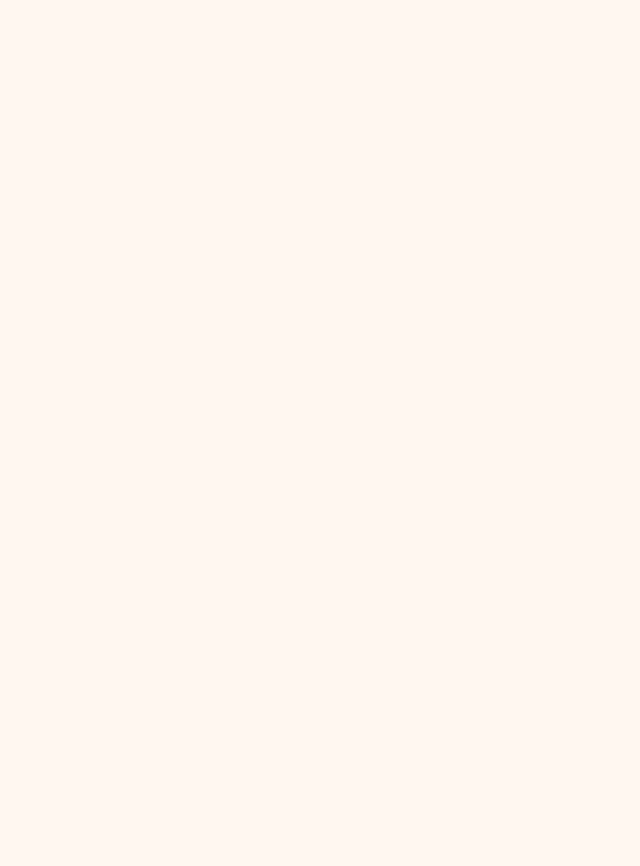
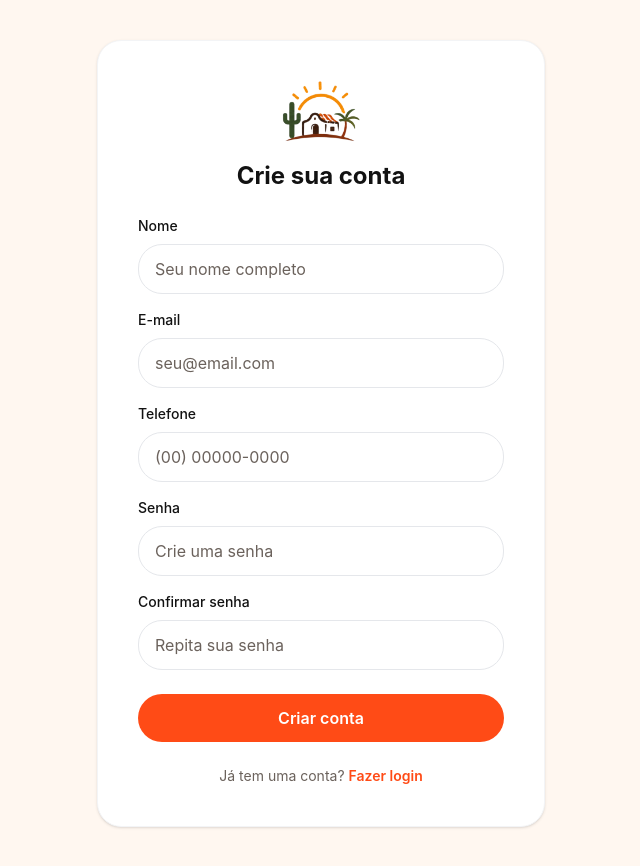
Before and after one commit to vitorl1maa/raizes-do-nordeste, a React (Vite) app: page /register in a window 1280 px wide. Before the commit this address had no page. Shown: the whole page, without its empty margins (319-959 px from the left). Before the commit the page ends 800 px from the top, so only its background shows below. Built offline with nearby package versions, Linux system fonts and the light colour scheme.

Commit message:
feat: implement user authentication system with login/registration pages and persistent session store

```diff
--- a/src/App.tsx
+++ b/src/App.tsx
@@ -1,12 +1,16 @@
 import React from 'react';
 import { BrowserRouter, Routes, Route, Navigate } from 'react-router-dom';
 import { MenuPage } from './components/pages/MenuPage';
+import { LoginPage } from './components/pages/LoginPage';
+import { RegisterPage } from './components/pages/RegisterPage';
 
 function App() {
   return (
     <BrowserRouter>
       <Routes>
         <Route path="/cardapio" element={<MenuPage />} />
+        <Route path="/login" element={<LoginPage />} />
+        <Route path="/register" element={<RegisterPage />} />
         <Route path="/" element={<Navigate to="/cardapio" replace />} />
       </Routes>
     </BrowserRouter>
--- a/src/components/atoms/Button.tsx
+++ b/src/components/atoms/Button.tsx
@@ -14,7 +14,7 @@ export const Button: React.FC<ButtonProps> = ({
   className = '',
   ...props
 }) => {
-  const baseStyles = 'inline-flex items-center justify-center font-semibold rounded-full transition-colors focus:outline-none focus:ring-2 focus:ring-primary focus:ring-offset-2';
+  const baseStyles = 'inline-flex items-center justify-center font-semibold rounded-full transition-colors focus:outline-none focus:ring-2 focus:ring-primary focus:ring-offset-2 cursor-pointer';
 
   const variants = {
     primary: 'bg-primary text-bg-surface hover:bg-primary-dark',
--- a/src/components/organisms/Header.tsx
+++ b/src/components/organisms/Header.tsx
@@ -1,12 +1,15 @@
 import React from 'react';
-import { Sun, User, ShoppingBag } from 'lucide-react';
+import { User, ShoppingBag, LogOut } from 'lucide-react';
 import logo from "../../assets/images/logo-pequeno.png"
+import { useAuthStore } from '../../store/authStore';
 
 interface HeaderProps {
   cartTotal?: number;
 }
 
 export const Header: React.FC<HeaderProps> = ({ cartTotal = 0 }) => {
+  const { isAuthenticated, user, logout } = useAuthStore();
+
   const formattedTotal = new Intl.NumberFormat('pt-BR', {
     style: 'currency',
     currency: 'BRL'
@@ -25,9 +28,18 @@ export const Header: React.FC<HeaderProps> = ({ cartTotal = 0 }) => {
       </nav>
 
       <div className="flex items-center gap-4">
-        <button className="p-2 text-text-primary hover:bg-gray-100 rounded-full transition-colors" aria-label="Perfil">
-          <User size={24} />
-        </button>
+        {isAuthenticated ? (
+          <div className="flex items-center gap-2 mr-2">
+            <span className="text-text-primary font-bold text-lg hidden md:inline-block">Olá, {user?.name.split(' ')[0]}</span>
+            <button onClick={logout} className="p-2 text-text-secondary hover:text-error hover:bg-red-50 rounded-full transition-colors cursor-pointer" aria-label="Sair">
+              <LogOut size={20} />
+            </button>
+          </div>
+        ) : (
+          <button className="p-2 text-text-primary hover:bg-gray-100 rounded-full transition-colors" aria-label="Perfil">
+            <User size={24} />
+          </button>
+        )}
         <button className="flex items-center gap-2 px-4 py-2 bg-bg-surface border border-gray-200 rounded-full hover:bg-gray-50 transition-colors" aria-label="Carrinho">
           <ShoppingBag className="text-primary" size={20} />
           <span className="font-bold text-text-primary">{formattedTotal}</span>
--- /dev/null
+++ b/src/components/pages/LoginPage.tsx
@@ -0,0 +1,78 @@
+import React, { useState } from 'react';
+import { useNavigate, Link, useLocation } from 'react-router-dom';
+import { useAuthStore } from '../../store/authStore';
+import { Input } from '../atoms/Input';
+import { Button } from '../atoms/Button';
+import logo from '../../assets/images/logo-pequeno.png';
+import { authenticateMockUser } from '../../mocks/auth';
+
+export const LoginPage: React.FC = () => {
+  const [email, setEmail] = useState('');
+  const [password, setPassword] = useState('');
+  const [error, setError] = useState('');
+
+  const login = useAuthStore(state => state.login);
+  const navigate = useNavigate();
+  const location = useLocation();
+
+  const handleSubmit = (e: React.FormEvent) => {
+    e.preventDefault();
+    setError('');
+
+    if (email && password) {
+      const result = authenticateMockUser(email, password);
+
+      if (result.success && result.user) {
+        login(result.user.name, result.user.email);
+        const from = location.state?.from || '/cardapio';
+        navigate(from, { replace: true });
+      } else {
+        setError(result.error || "Erro ao fazer login.");
+      }
+    }
+  };
+
+  return (
+    <div className="min-h-screen bg-bg-base flex items-center justify-center p-4 text-left">
+      <div className="bg-white p-10 rounded-[24px] shadow-sm border border-gray-100 w-full max-w-md flex flex-col gap-6">
+        <div className="flex flex-col items-center gap-4">
+          <img src={logo} alt="Raízes" className="w-20" />
+          <h1 className="text-2xl font-bold text-text-primary">Bem-vindo de volta</h1>
+        </div>
+
+        {error && (
+          <div className="p-4 bg-red-50 text-error rounded-xl text-sm font-medium">
+            {error}
+          </div>
+        )}
+
+        <form onSubmit={handleSubmit} className="flex flex-col gap-4">
+          <Input
+            label="E-mail"
+            type="email"
+            required
+            value={email}
+            onChange={e => setEmail(e.target.value)}
+            placeholder="seu@email.com"
+          />
+          <Input
+            label="Senha"
+            type="password"
+            required
+            value={password}
+            onChange={e => setPassword(e.target.value)}
+            placeholder="Sua senha"
+          />
+
+          <Button type="submit" fullWidth className="mt-2">
+            Entrar
+          </Button>
+        </form>
+
+        <p className="text-center text-text-secondary text-sm">
+          Não tem uma conta? <Link to="/register" state={{ from: location.state?.from }} className="text-primary font-semibold hover:underline">Registre-se</Link>
+        </p>
+      </div>
+    </div>
+  );
+};
--- a/src/components/pages/MenuPage.tsx
+++ b/src/components/pages/MenuPage.tsx
@@ -1,4 +1,5 @@
 import React, { useState } from 'react';
+import { useNavigate } from 'react-router-dom';
 import { Header } from '../organisms/Header';
 import { SearchInput } from '../molecules/SearchInput';
 import { ProductGrid } from '../organisms/ProductGrid';
@@ -6,13 +7,16 @@ import { CartSummary } from '../organisms/CartSummary';
 import { SlidersHorizontal } from 'lucide-react';
 import { CATEGORIES, MOCK_PRODUCTS } from '../../mocks';
 import { useCartStore } from '../../store/cartStore';
+import { useAuthStore } from '../../store/authStore';
 
 export const MenuPage: React.FC = () => {
   const [activeCategory, setActiveCategory] = useState("Todos");
   const [searchQuery, setSearchQuery] = useState("");
 
-  // Connect to Zustand Cart Store
+  // Hooks
+  const navigate = useNavigate();
   const { items: cartItems, addItem, updateQuantity, getCartTotal } = useCartStore();
+  const { isAuthenticated } = useAuthStore();
 
   // Select the appropriate array directly from the MOCK_PRODUCTS object
   const currentCategoryProducts = (MOCK_PRODUCTS as Record<string, any[]>)[activeCategory] || MOCK_PRODUCTS["Todos"];
@@ -31,7 +35,7 @@ export const MenuPage: React.FC = () => {
     const product = MOCK_PRODUCTS["Todos"].find(p => p.id === id);
     if (product) {
       addItem({
-        id: product.id,
+        id: product.id as string | number,
         name: product.title,
         price: product.price
       });
@@ -42,6 +46,16 @@ export const MenuPage: React.FC = () => {
     const cartItem = cartItems.find(item => item.id === id);
     if (cartItem) {
       updateQuantity(id, cartItem.quantity - 1);
+    }
+  };
+
+  const handleCheckout = () => {
+    if (!isAuthenticated) {
+      // Not logged in, redirect to login
+      navigate('/login', { state: { from: '/cardapio' } });
+    } else {
+      // Logged in, normally would go to checkout page
+      alert("Sucesso! Você está logado e o pedido está sendo preparado!");
     }
   };
 
@@ -99,7 +113,7 @@ export const MenuPage: React.FC = () => {
 
         {/* Right Column - Cart Summary */}
         <div className="hidden lg:block w-[360px]">
-          <CartSummary items={cartItems} />
+          <CartSummary items={cartItems} onCheckout={handleCheckout} />
         </div>
       </main>
     </div>
--- /dev/null
+++ b/src/components/pages/RegisterPage.tsx
@@ -0,0 +1,111 @@
+import React, { useState } from 'react';
+import { useNavigate, Link, useLocation } from 'react-router-dom';
+import { useAuthStore } from '../../store/authStore';
+import { Input } from '../atoms/Input';
+import { Button } from '../atoms/Button';
+import logo from '../../assets/images/logo-pequeno.png';
+import { registerMockUser } from '../../mocks/auth';
+
+export const RegisterPage: React.FC = () => {
+  const [name, setName] = useState('');
+  const [email, setEmail] = useState('');
+  const [phone, setPhone] = useState('');
+  const [password, setPassword] = useState('');
+  const [confirmPassword, setConfirmPassword] = useState('');
+  const [error, setError] = useState('');
+
+  const login = useAuthStore(state => state.login);
+  const navigate = useNavigate();
+  const location = useLocation();
+
+  const handleSubmit = (e: React.FormEvent) => {
+    e.preventDefault();
+    setError('');
+
+    if (password !== confirmPassword) {
+      setError("As senhas não coincidem.");
+      return;
+    }
+
+    if (name && email && password) {
+      const result = registerMockUser({ name, email, phone, password });
+
+      if (result.success) {
+        // Automatically login after successful registration
+        login(name, email);
+        const from = location.state?.from || '/cardapio';
+        navigate(from, { replace: true });
+      } else {
+        setError(result.error || "Erro ao registrar conta.");
+      }
+    }
+  };
+
+  return (
+    <div className="min-h-screen bg-bg-base flex items-center justify-center p-4 text-left py-10">
+      <div className="bg-white p-10 rounded-[24px] shadow-sm border border-gray-100 w-full max-w-md flex flex-col gap-6">
+        <div className="flex flex-col items-center gap-4">
+          <img src={logo} alt="Raízes" className="w-20" />
+          <h1 className="text-2xl font-bold text-text-primary">Crie sua conta</h1>
+        </div>
+
+        {error && (
+          <div className="p-4 bg-red-50 text-error rounded-xl text-sm font-medium">
+            {error}
+          </div>
+        )}
+
+        <form onSubmit={handleSubmit} className="flex flex-col gap-4">
+          <Input
+            label="Nome"
+            type="text"
+            required
+            value={name}
+            onChange={e => setName(e.target.value)}
+            placeholder="Seu nome completo"
+          />
+          <Input
+            label="E-mail"
+            type="email"
+            required
+            value={email}
+            onChange={e => setEmail(e.target.value)}
+            placeholder="seu@email.com"
+          />
+          <Input
+            label="Telefone"
+            type="tel"
+            required
+            value={phone}
+            onChange={e => setPhone(e.target.value)}
+            placeholder="(00) 00000-0000"
+          />
+          <Input
+            label="Senha"
+            type="password"
+            required
+            value={password}
+            onChange={e => setPassword(e.target.value)}
+            placeholder="Crie uma senha"
+          />
+          <Input
+            label="Confirmar senha"
+            type="password"
+            required
+            value={confirmPassword}
+            onChange={e => setConfirmPassword(e.target.value)}
+            placeholder="Repita sua senha"
+          />
+
+          <Button type="submit" fullWidth className="mt-2">
+            Criar conta
+          </Button>
+        </form>
+
+        <p className="text-center text-text-secondary text-sm">
+          Já tem uma conta? <Link to="/login" state={{ from: location.state?.from }} className="text-primary font-semibold hover:underline">Fazer login</Link>
+        </p>
+      </div>
+    </div>
+  );
+};
--- /dev/null
+++ b/src/mocks/auth.ts
@@ -0,0 +1,45 @@
+export interface User {
+  name: string;
+  email: string;
+  phone: string;
+  password?: string;
+}
+
+const USERS_KEY = 'raizes_mock_users';
+
+export const getMockUsers = (): User[] => {
+  const users = localStorage.getItem(USERS_KEY);
+  if (users) {
+    return JSON.parse(users);
+  }
+  // Mock default users
+  const defaultUsers = [
+    { name: "Usuário Teste", email: "teste@raizes.com", phone: "(11) 99999-9999", password: "123" }
+  ];
+  localStorage.setItem(USERS_KEY, JSON.stringify(defaultUsers));
+  return defaultUsers;
+};
+
+export const registerMockUser = (user: User): { success: boolean; error?: string } => {
+  const users = getMockUsers();
+  const existingUser = users.find(u => u.email === user.email);
+  if (existingUser) {
+    return { success: false, error: "E-mail já cadastrado no sistema." };
+  }
+
+  users.push(user);
+  localStorage.setItem(USERS_KEY, JSON.stringify(users));
+  return { success: true };
+};
+
+export const authenticateMockUser = (email: string, password: string): { success: boolean; user?: Omit<User, 'password'>; error?: string } => {
+  const users = getMockUsers();
+  const user = users.find(u => u.email === email && u.password === password);
+
+  if (user) {
+    const { password: _, ...userWithoutPassword } = user;
+    return { success: true, user: userWithoutPassword };
+  }
+
+  return { success: false, error: "E-mail ou senha inválidos." };
+};
--- /dev/null
+++ b/src/store/authStore.ts
@@ -0,0 +1,23 @@
+import { create } from 'zustand';
+import { persist } from 'zustand/middleware';
+
+interface AuthStore {
+  isAuthenticated: boolean;
+  user: { name: string; email: string } | null;
+  login: (name: string, email: string) => void;
+  logout: () => void;
+}
+
+export const useAuthStore = create<AuthStore>()(
+  persist(
+    (set) => ({
+      isAuthenticated: false,
+      user: null,
+      login: (name, email) => set({ isAuthenticated: true, user: { name, email } }),
+      logout: () => set({ isAuthenticated: false, user: null }),
+    }),
+    {
+      name: 'raizes-auth-storage',
+    }
+  )
+);
```
